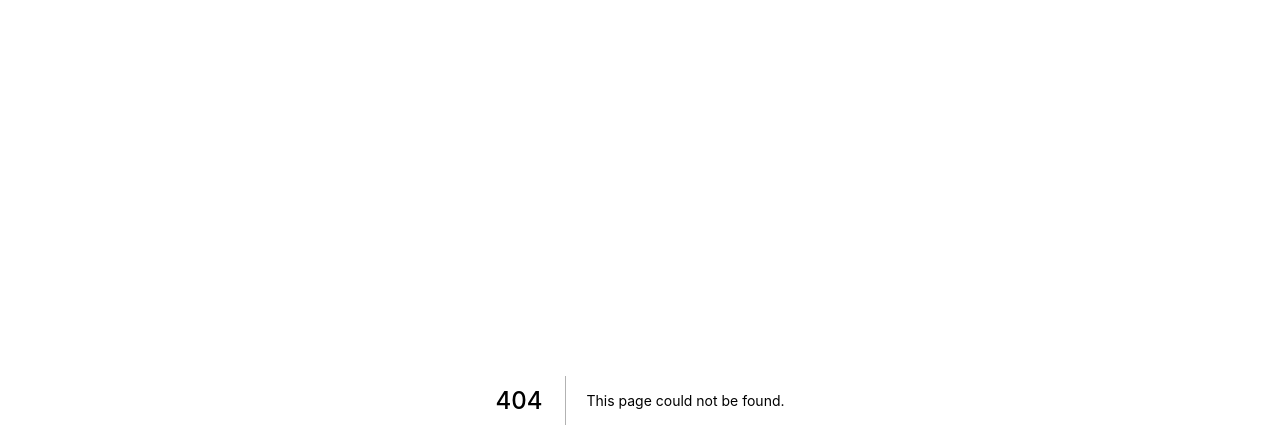
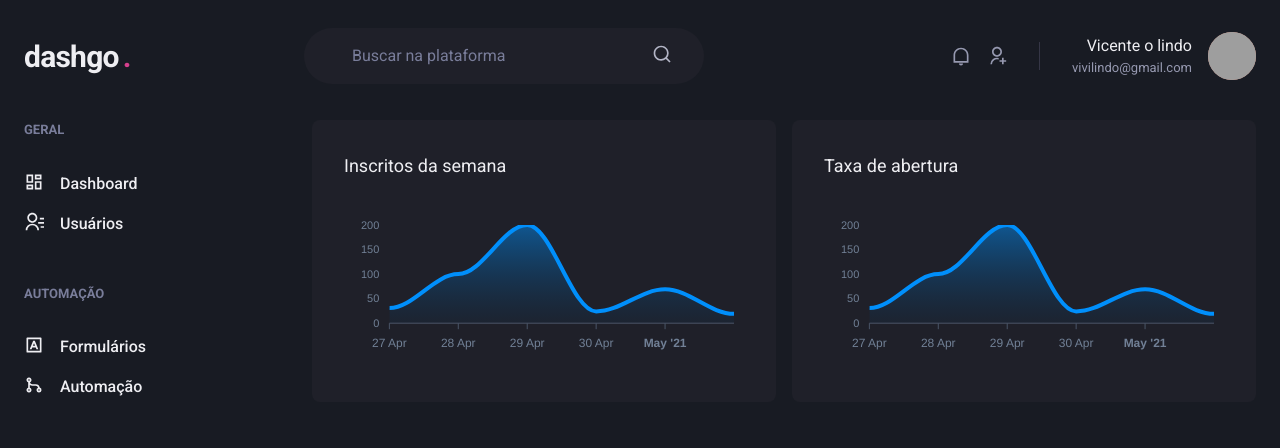
Before and after one commit to vicentexd/dashGo, a Next.js app: page /dashboard in a window 1280 px wide. Before the commit this address had no page. Shown: the top 448 px of the page. Built offline with nearby package versions, Linux system fonts and the light colour scheme; grey boxes are pictures that could not be loaded.

Commit message:
Páginas de Login e Dashboard

```diff
--- a/package.json
+++ b/package.json
@@ -12,10 +12,13 @@
     "@chakra-ui/react": "^1.6.0",
     "@emotion/react": "^11.1.5",
     "@emotion/styled": "^11.3.0",
+    "apexcharts": "^3.26.1",
     "framer-motion": "^4.1.10",
     "next": "10.1.3",
     "react": "17.0.2",
-    "react-dom": "17.0.2"
+    "react-apexcharts": "^1.3.9",
+    "react-dom": "17.0.2",
+    "react-icons": "^4.2.0"
   },
   "devDependencies": {
     "@types/node": "^15.0.0",
--- /dev/null
+++ b/src/components/Header.tsx
@@ -0,0 +1,81 @@
+import { Flex, Text, Input, Icon, HStack, Box, Avatar} from '@chakra-ui/react';
+import { RiNotificationLine, RiSearchLine, RiUserAddLine } from 'react-icons/ri';
+
+export function Header() {
+  return(
+    <Flex
+      w="100%"
+      as="header"
+      maxWidth={1480}
+      h="20"
+      marginX="auto"
+      mt="4"
+      px="6"
+      align="center"
+    >
+      <Text
+        fontSize="3xl"
+        fontWeight="bold"
+        letterSpacing="tight"
+        w="64"
+      >
+        dashgo
+        <Text as="span" color="pink.500" marginLeft="1">.</Text>
+      </Text>
+
+      <Flex
+        as="label"
+        flex="1"
+        py="4"
+        px="8"
+        ml="6"
+        maxW={400}
+        alignSelf="center"
+        color="gray.200"
+        position="relative"
+        bg="gray.800"
+        borderRadius="full"
+      >
+        <Input
+          color="gray.50"
+          variant="unstyled"
+          px="4"
+          mr="4"
+          placeholder="Buscar na plataforma"
+          _placeholder={{color: "gray.400"}}
+        />
+
+        <Icon as={RiSearchLine} fontSize="20" />
+
+      </Flex>
+
+      <Flex
+        align="center"
+        ml="auto"
+      >
+        <HStack
+          spacing="4"
+          mx="8"
+          pr="8"
+          py="1"
+          color="gray.300"
+          borderRightWidth={1}
+          borderColor="gray.700"
+        >
+          <Icon as={RiNotificationLine} fontSize="20" />
+          <Icon as={RiUserAddLine} fontSize="20" />
+        </HStack>
+
+
+        <Flex align="center">
+          <Box mr="4" textAlign="right">
+            <Text>Vicente o lindo</Text>
+            <Text color="gray.300" fontSize="small" >vivilindo@gmail.com</Text>
+          </Box>
+
+          <Avatar size="md" name="Vicente Lindo"  src="https://github.com/vicentexd.png"/>
+        </Flex>
+      </Flex>
+    </Flex>
+  )
+}
--- /dev/null
+++ b/src/components/Sidebar.tsx
@@ -0,0 +1,40 @@
+import { Box, Link, Stack, Text, Icon } from "@chakra-ui/react";
+import { RiContactsLine, RiDashboardLine, RiGitMergeLine, RiInputMethodLine } from "react-icons/ri";
+
+export function Sidebar() {
+  return(
+    <Box as="aside" w="64" mr="8">
+      <Stack spacing="12" align="flex-start">
+        <Box>
+          <Text fontWeight="bold" color="gray.400" fontSize="small">GERAL</Text>
+          <Stack spacing="4" mt="8" align="stretch">
+            <Link display="flex" align="center" >
+              <Icon as={RiDashboardLine} fontSize="20" />
+              <Text ml="4" fontWeight="medium" >Dashboard</Text>
+            </Link>
+
+            <Link display="flex" align="center" >
+              <Icon as={RiContactsLine} fontSize="20" />
+              <Text ml="4" fontWeight="medium" >Usuários</Text>
+            </Link>
+          </Stack>
+        </Box>
+
+        <Box>
+          <Text fontWeight="bold" color="gray.400" fontSize="small">AUTOMAÇÃO</Text>
+          <Stack spacing="4" mt="8" align="stretch">
+            <Link display="flex" align="center" >
+              <Icon as={RiInputMethodLine} fontSize="20" />
+              <Text ml="4" fontWeight="medium" >Formulários</Text>
+            </Link>
+
+            <Link display="flex" align="center" >
+              <Icon as={RiGitMergeLine} fontSize="20" />
+              <Text ml="4" fontWeight="medium" >Automação</Text>
+            </Link>
+          </Stack>
+        </Box>
+      </Stack>
+    </Box>
+  )
+}
--- /dev/null
+++ b/src/pages/dashboard.tsx
@@ -0,0 +1,94 @@
+import { Box, Flex, SimpleGrid, Text, theme } from "@chakra-ui/react";
+import dynamic from 'next/dynamic';
+import { Header } from "../components/Header";
+import { Sidebar } from "../components/Sidebar";
+
+const Chart = dynamic(() => import('react-apexcharts'), {
+  ssr: false,
+})
+
+const options = {
+  chart: {
+    toolbar: {
+      show: false,
+    },
+    zoom: {
+      enabled: false,
+    },
+    foreColor: theme.colors.gray[500]
+  },
+  grid: {
+    show: false,
+  },
+  dataLabels: {
+    enabled: false,
+  },
+  tooltip: {
+    enabled: false,
+  },
+  xaxis: {
+    type: 'datetime',
+    axisBorder: {
+      color: theme.colors.gray[600]
+    },
+    axisTicks: {
+      color: theme.colors.gray[600]
+    },
+    categories: [
+      '2021-04-27T00:00:00.000Z',
+      '2021-04-28T00:00:00.000Z',
+      '2021-04-29T00:00:00.000Z',
+      '2021-04-30T00:00:00.000Z',
+      '2021-05-01T00:00:00.000Z',
+      '2021-05-02T00:00:00.000Z'
+    ]
+  },
+  fill: {
+    opacity: 0.3,
+    gradient: {
+      shade: 'dark',
+      opacityFrom: 0.7,
+      opacityTo: 0.3,
+    }
+  }
+};
+
+const series = [
+  { name: 'series1', data: [31,100, 200, 24, 69, 19] }
+];
+
+
+
+export default function Dashboard(){
+  return (
+    <Flex direction="column" h="100vh">
+      <Header />
+
+      <Flex w="100%" my="6" maxWidth={1480} mx="auto" px="6" >
+        <Sidebar />
+
+        <SimpleGrid flex="1" gap="4"  minChildWidth="320px" align="flex-start">
+          <Box
+            p="8"
+            bg="gray.800"
+            borderRadius={8}
+          >
+            <Text fontSize="lg" mb="4" >Inscritos da semana</Text>
+            <Chart options={options} series={series} type="area" height={160} />
+          </Box>
+
+          <Box
+            p="8"
+            bg="gray.800"
+            borderRadius={8}
+          >
+            <Text fontSize="lg" mb="4" >Taxa de abertura</Text>
+            <Chart options={options} series={series} type="area" height={160} />
+
+          </Box>
+        </SimpleGrid>
+      </Flex>
+    </Flex>
+
+  )
+}
```
Also changed, not shown: src/components/Form/Input.tsx (added, +28 -0 lines), src/pages/index.tsx (+25 -3 lines), 1 other file (tests, documents, lock files or other folders).
